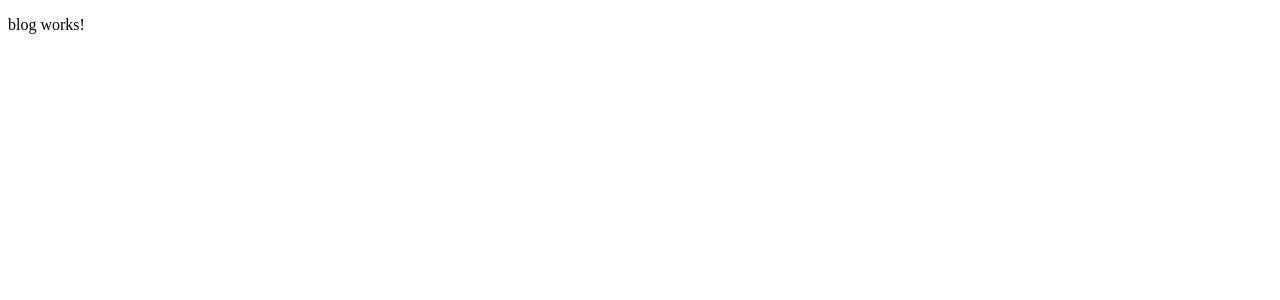
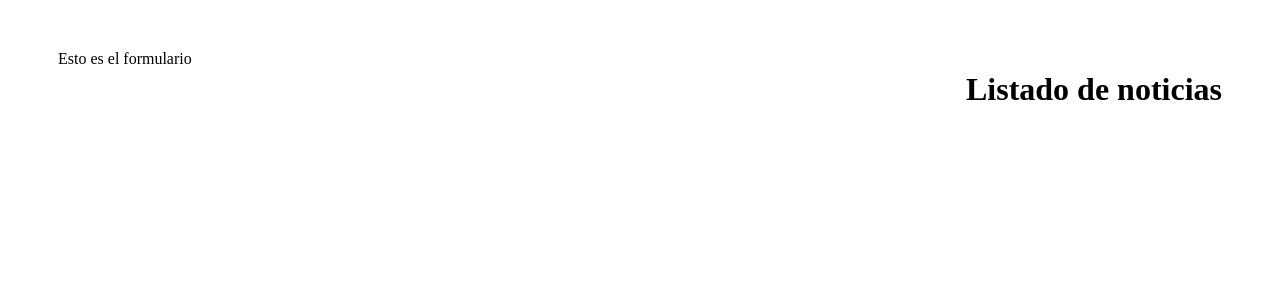
Before and after one commit to lauragain/proyectoBlog, an Angular app: page / in a window 1280 px wide. Shown: the top 300 px of the page. Built offline with nearby package versions, Linux system fonts and the light colour scheme.

Commit message:
Maquetación básica

```diff
--- a/src/app/components/blog/blog.component.css
+++ b/src/app/components/blog/blog.component.css
@@ -0,0 +1,10 @@
+.wrapper {
+    display: flex;
+    justify-content: space-between;
+    margin: 30px;
+    padding: 20px;
+}
+
+.formulario, .listadoNoticias {
+    width: 50%;
+}
--- a/src/app/components/blog/blog.component.html
+++ b/src/app/components/blog/blog.component.html
@@ -1 +1,6 @@
-<p>blog works!</p>
+<div class="wrapper">
+  <div class="formulario">Esto es el formulario</div>
+  <div class="listaNoticias">
+    <h1>Listado de noticias</h1>
+  </div>
+</div>
```
